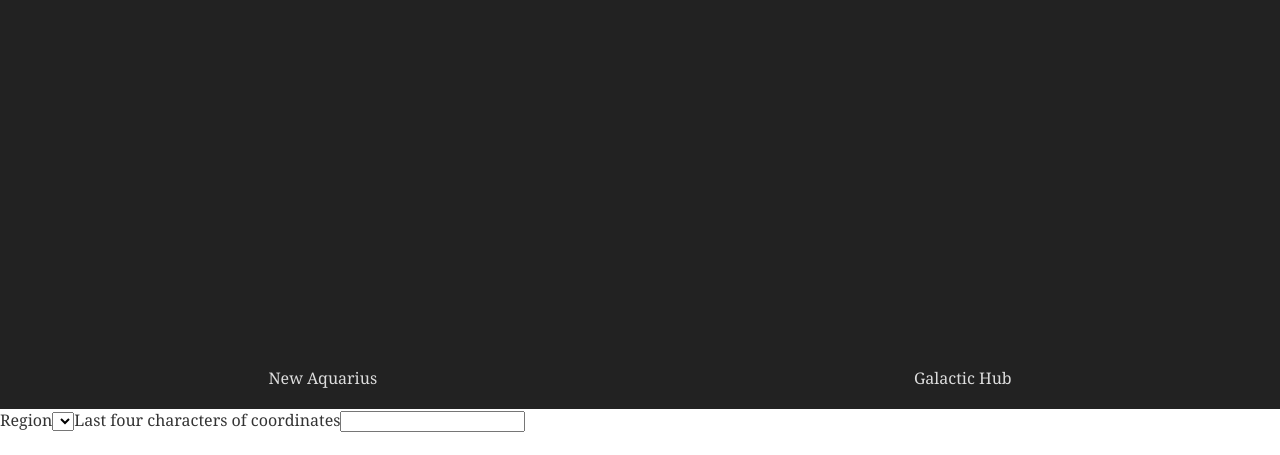
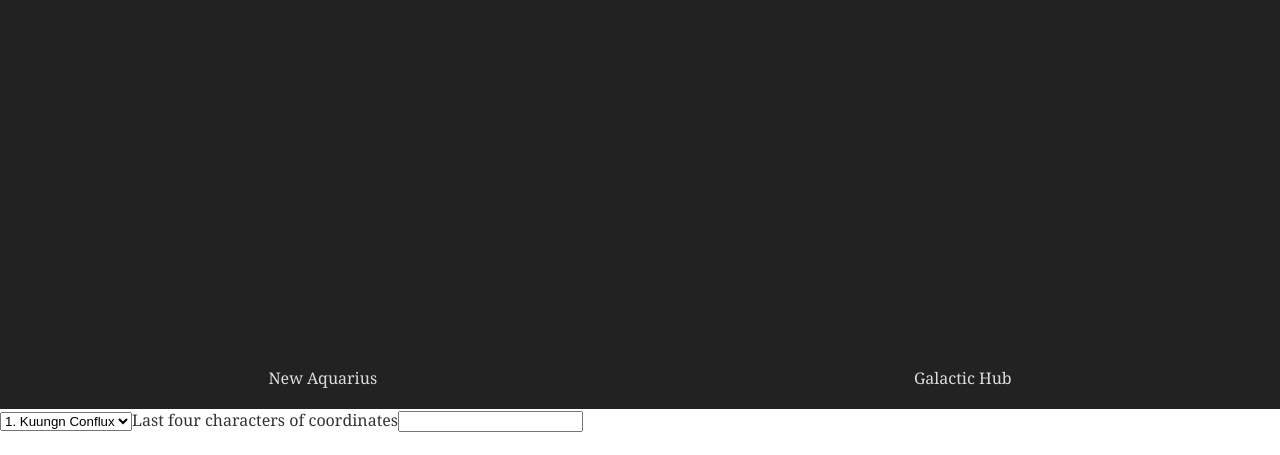
Before and after one commit to jacobhixon47/nms-name-gen, a Gatsby site: page / in a window 1280 px wide. Shown: the part 391-846 px from the top of the page. Built offline with nearby package versions, Linux system fonts and the light colour scheme; Gatsby itself is replaced by a stand-in of ours; some packages are replaced by stand-ins of ours.

Commit message:
FINALLY got the graphql working in components and got select field to properly update. YES

```diff
--- /dev/null
+++ b/data/civs.json
@@ -0,0 +1,68 @@
+{
+  "civs": [
+    {
+      "name": "New Aquarius",
+      "prefix": "AQUA",
+      "regions": [
+        {
+          "name": "Kuungn Conflux",
+          "number": 1
+        },
+        {
+          "name": "Notwertja",
+          "number": 2
+        }
+      ]
+    },
+    {
+      "name": "Galactic Hub",
+      "prefix": "HUB",
+      "regions": [
+        {
+          "name": "The Arm of Vezitinen",
+          "number": 1
+        },
+        {
+          "name": "Canthian",
+          "number": 2
+        },
+        {
+          "name": "Dexterf Sector",
+          "number": 3
+        },
+        {
+          "name": "Arm of Katteus",
+          "number": 4
+        },
+        {
+          "name": "Nugsdor Adjunct",
+          "number": 5
+        },
+        {
+          "name": "Uefert Nebula",
+          "number": 6
+        },
+        {
+          "name": "Widraik",
+          "number": 7
+        },
+        {
+          "name": "Airnaka Conflux",
+          "number": 8
+        },
+        {
+          "name": "Silvess Instability",
+          "number": 9
+        },
+        {
+          "name": "Savenix Instability",
+          "number": 10
+        },
+        {
+          "name": "Nonlopsi Instability",
+          "number": 11
+        }
+      ]
+    }
+  ]
+}
--- a/gatsby-config.js
+++ b/gatsby-config.js
@@ -1,3 +1,5 @@
+const path = require('path');
+
 module.exports = {
   siteMetadata: {
     title: 'No Man\'s Sky Star System Name Generator',
@@ -9,10 +11,11 @@ module.exports = {
     {
       resolve: `gatsby-source-filesystem`,
       options: {
-        name: `images`,
-        path: `${__dirname}/src/images`,
-      },
+        name: `data`,
+        path: path.join(__dirname, 'data')
+      }
     },
+    'gatsby-transformer-json',
     'gatsby-transformer-sharp',
     'gatsby-plugin-sharp',
     {
@@ -24,7 +27,7 @@ module.exports = {
         background_color: '#663399',
         theme_color: '#663399',
         display: 'minimal-ui',
-        icon: 'src/images/gatsby-icon.png', // This path is relative to the root of the site.
+        icon: 'data/images/gatsby-icon.png', // This path is relative to the root of the site.
       },
     },
     {
--- a/package.json
+++ b/package.json
@@ -13,6 +13,7 @@
     "gatsby-plugin-sharp": "^2.0.14",
     "gatsby-plugin-typography": "^2.2.2",
     "gatsby-source-filesystem": "^2.0.8",
+    "gatsby-transformer-json": "^2.1.6",
     "gatsby-transformer-sharp": "^2.1.8",
     "prop-types": "^15.6.2",
     "react": "^16.6.3",
--- a/src/components/form.js
+++ b/src/components/form.js
@@ -18,15 +18,26 @@ class Form extends Component {
   }
 
   render() {
-    // console.log(regionList);
-    // const regionList = this.props.regionList.map((region, index) =>
-    //   <option key={index}>{region.name}</option>
-    // );
+    //
+    const regions = this.props
+                        .data
+                        .allDataJson
+                        .edges[0]
+                        .node
+                        .civs
+                        .filter(civ => civ.name === this.props.selectedCiv)[0]
+                        .regions;
+    // map regions
+    const regionList = regions.map((region, index) =>
+      <option key={index}>{region.number}. {region.name}</option>
+    );
+    console.log("CIVS: " + this.props.data.allDataJson.edges[0].node.civs.filter(civ => civ.name === this.props.selectedCiv)[0].name);
     return (
       <form onSubmit={() => {this.props.handleFormSubmit(this.state.region, this.state.lastFour, this.state.name)}} css={formStyle}>
         <label>
-          Region
-          <select>{}</select>
+          <select>
+          {regionList}
+          </select>
         </label>
         <label>
           Last four characters of coordinates
--- a/src/components/name-gen-panel.js
+++ b/src/components/name-gen-panel.js
@@ -2,31 +2,39 @@
 import PropTypes from 'prop-types'
 import React, { Component } from 'react'
 import Form from './form';
+import { StaticQuery, graphql } from 'gatsby';
 import { css, jsx } from '@emotion/core';
 
 const nameGenPanelStyle = css`
 
 `;
 
-class NameGenPanel extends Component {
-  constructor(props) {
-    super(props);
-    this.state = {
-      civ: ''
+const NameGenPanel = (props) => (
+  <StaticQuery
+    query={graphql`
+    query CivQuery {
+      allDataJson {
+        edges {
+          node {
+            civs {
+              name
+              prefix
+              regions {
+                name
+                number
+              }
+            }
+          }
+        }
+      }
     }
-  }
-
-  handleFormSubmit(region, lastFour, name) {
-
-  }
-
-  render() {
-    return (
-      <div id='name-gen-panel' css={nameGenPanelStyle}>
-        <Form handleFormSubmit={this.handleFormSubmit} regionList={this.props.regionList}/>
-      </div>
-    );
-  }
-}
+  `}
+  render={data => (
+    <div id='name-gen-panel' css={nameGenPanelStyle}>
+      <Form handleFormSubmit={props.handleFormSubmit} selectedCiv={props.selectedCiv} data={data}/>
+    </div>
+    )}
+  />
+);
 
 export default NameGenPanel;
--- a/src/components/nav.js
+++ b/src/components/nav.js
@@ -1,5 +1,5 @@
 /* @jsx jsx */
-import PropTypes from 'prop-types'
+
 import React from 'react'
 import { css, jsx } from '@emotion/core';
 
--- a/src/pages/index.js
+++ b/src/pages/index.js
@@ -1,8 +1,5 @@
 import React, { Component } from 'react';
-import { Link } from 'gatsby';
-
 import Layout from '../components/layout';
-import Image from '../components/image';
 import SEO from '../components/seo';
 import NameGenPanel from '../components/name-gen-panel';
 
@@ -22,12 +19,10 @@ class IndexPage extends Component {
   }
 
   render() {
-    const regionList = [];
-
     return (
       <Layout handleNavSelect={this.handleNavSelect}>
         <SEO title="Home" keywords={['gatsby', 'application', 'react']} />
-        <NameGenPanel regionList={regionList[0]}/>
+        <NameGenPanel selectedCiv={this.state.civ}/>
       </Layout>
     );
   }
```
Also changed, not shown: data/images/gatsby-astronaut.png (renamed from src/images/gatsby-astronaut.png), data/images/gatsby-icon.png (renamed from src/images/gatsby-icon.png), 1 other file.
